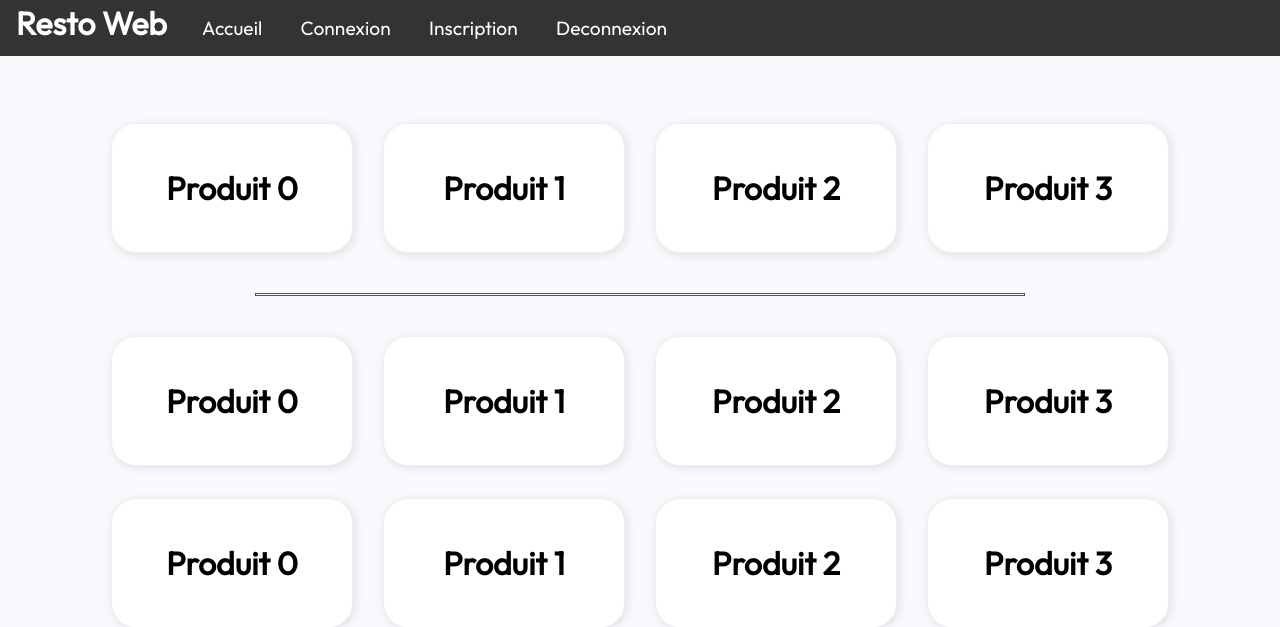
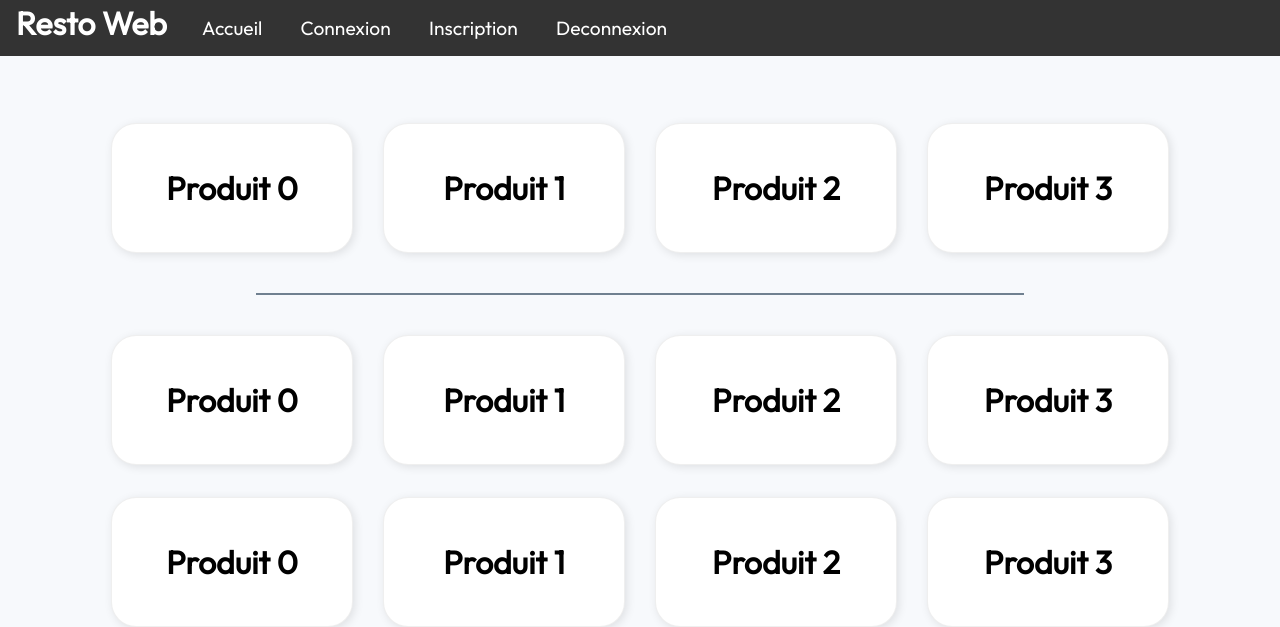
Before and after one commit to HugoFAURE99/restoweb, a PHP site: page / in a window 1280 px wide. Shown: the top 627 px of the page. Run offline with PHP 8.4, Linux system fonts and the light colour scheme.

Commit message:
HR CSS patch

```diff
--- a/src/index.css
+++ b/src/index.css
@@ -55,10 +55,9 @@
 
 hr {
     width: 60%;
-    height: 1px;
-    border: solid;
-    border-width: 1px;
-    border-color: rgb(83, 83, 83);
+    height: 2px;
+    border: none;
+    background-color: slategrey;
 }
 
 .product_card_link {
```
